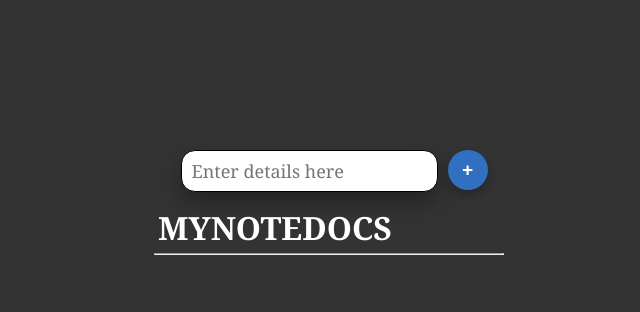
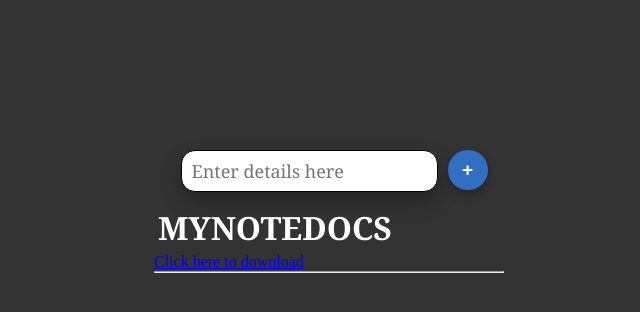
Before and after one commit to amitp11/mynotedocs, a React (Create React App) app: page / in a window 1280 px wide. Shown: the top 312 px of the page, without its empty margins (311-951 px from the left). Built offline with nearby package versions, Linux system fonts and the light colour scheme.

Commit message:
added link

```diff
--- a/src/App.js
+++ b/src/App.js
@@ -18,6 +18,7 @@ function App() {
       <div className="center-container">
         <TodoInput addList={addList}/>
         <h1 className="app-heading">MYNOTEDOCS</h1>
+        <a href="searchapp.zip" download>Click here to download</a>
         <hr/>
         {listTodo.map((listItem,i)=>{
           return (
```
Also changed, not shown: 1 other file (tests, documents, lock files or other folders).
